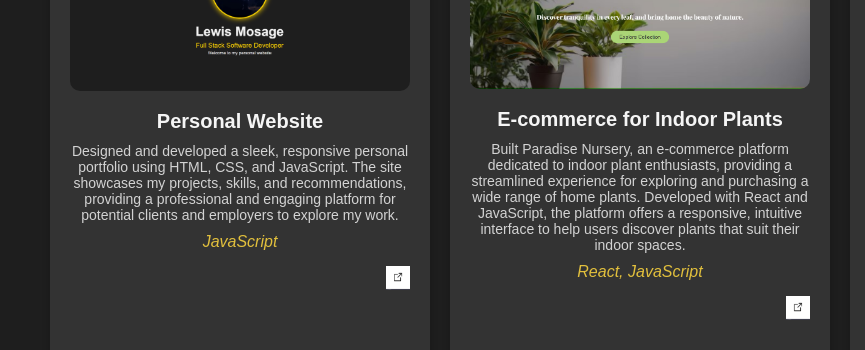
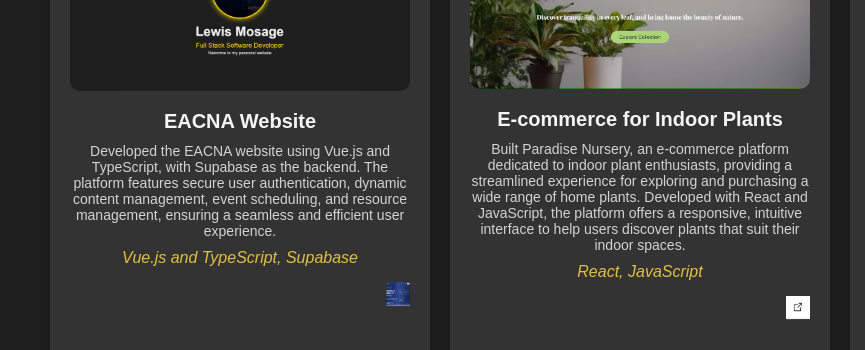
Before and after one commit to lewismosage/portfoliowebsite, a plain HTML site: page index.html in a window 1280 px wide. Shown: the part 2164-2514 px from the top of the page, 0-865 px from the left. Drawn offline with Linux system fonts and the light colour scheme; grey boxes are pictures that could not be loaded.

Commit message:
Update index.html

```diff
--- a/index.html
+++ b/index.html
@@ -160,12 +160,14 @@
     <div class="portfolio-grid">
       <div class="card">
           <img src="portfolio_images/personalwebsite.png" alt="Personal Website">
-          <div class="card-title">Personal Website</div>
-          <div class="card-description">Designed and developed a sleek, responsive personal portfolio using HTML, CSS, and JavaScript. The site showcases my projects, skills, and recommendations, providing a professional and engaging platform for potential clients and employers to explore my work.</div>
-          <div class="card-technologies">JavaScript</div>
+          <div class="card-title">EACNA Website</div>
+          <div class="card-description">Developed the EACNA website using Vue.js and TypeScript, with Supabase as the backend.
+            The platform features secure user authentication, dynamic content management, event scheduling, and resource management,
+            ensuring a seamless and efficient user experience.</div>
+          <div class="card-technologies">Vue.js and TypeScript, Supabase</div>
           <div class="card-links">
-            <a href="https://lewismosage.github.io/portfoliowebsite/#about">
-              <img src="portfolio_images/logos/external link icon.png" alt="GitHub Icon" style="width: 24px; height: 24px;">
+            <a href="https://eacna.vercel.app/">
+              <img src="portfolio_images/eacna.png" alt="GitHub Icon" style="width: 24px; height: 24px;">
             </a>
           </div>
         </div>
```
